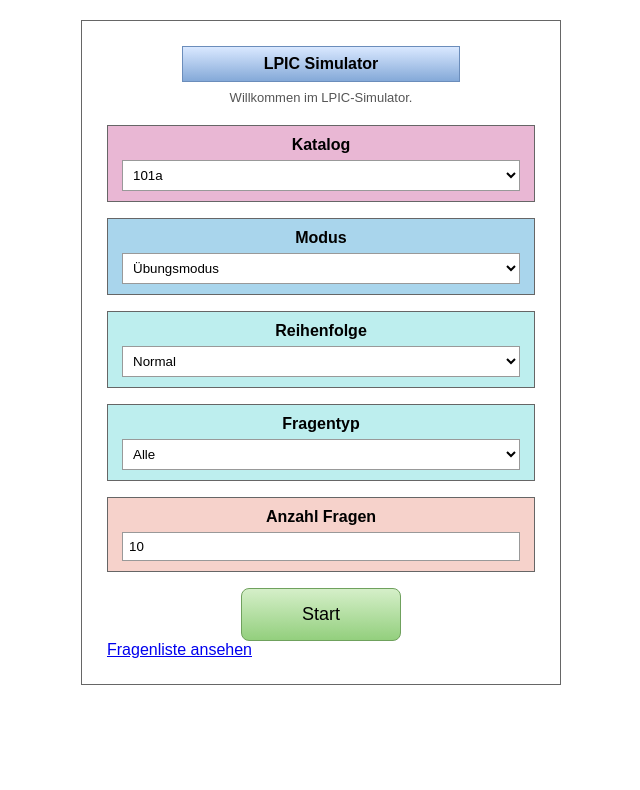
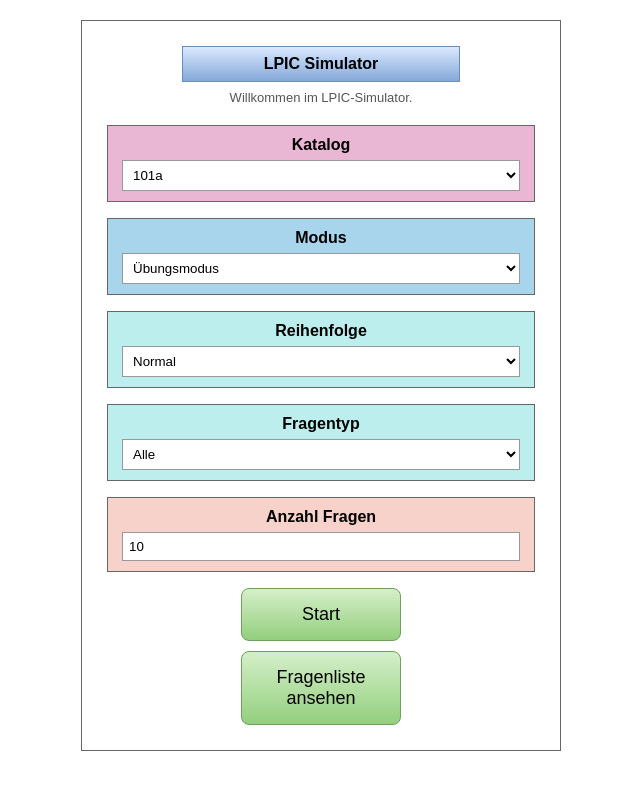
Before and after one commit to Bell589/LPIC-Simulator, an Angular app: page /home in a window 1280 px wide. Shown: the top 790 px of the page, without its empty margins (319-959 px from the left). Built offline with nearby package versions, Linux system fonts and the light colour scheme.

Commit message:
Grundgerüst version 1.1

```diff
--- a/src/app/home/home-page/home-page.html
+++ b/src/app/home/home-page/home-page.html
@@ -95,9 +95,9 @@
         Start
 
     </button>
-
+         <button routerLink="/list">Fragenliste ansehen</button>
     <br>
 
-    <a routerLink="/list">Fragenliste ansehen</a>
+
 
 </section>
```
Also changed, not shown: src/app/home/home-page/home-page.css (line endings or trailing spaces).
